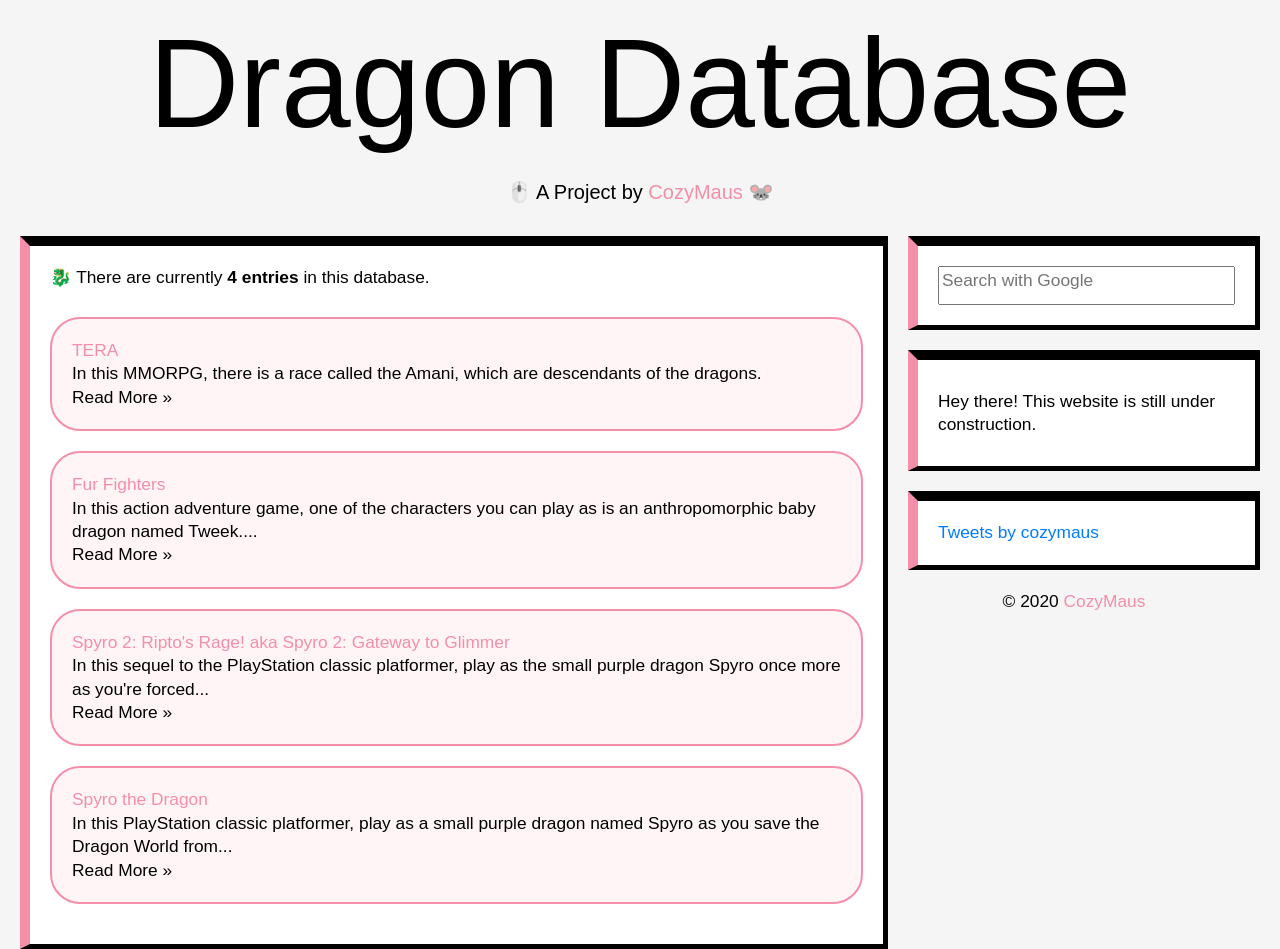
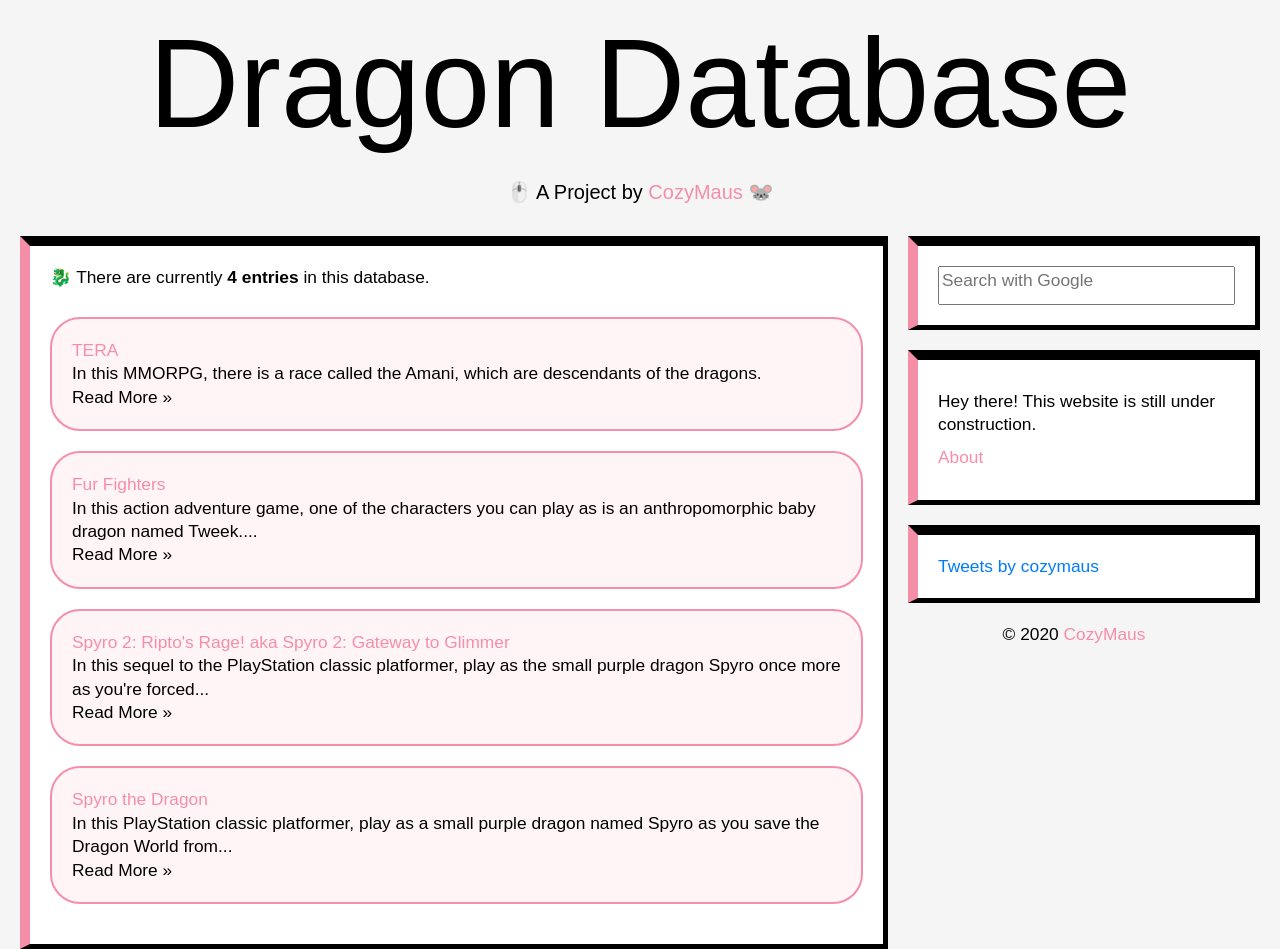
Before and after one commit to byliz/animal-game-database, a Jekyll site: the page built from index.html, in a window 1280 px wide. Built offline with Jekyll 4.4.1, drawn with Linux system fonts in a browser that asks for light colours; nearby versions of some CDN libraries; the list of posts is cut into pages by our own code; comment, search, counter and statistics services are not loaded.

Commit message:
Update about.html

```diff
--- a/_includes/about.html
+++ b/_includes/about.html
@@ -5,6 +5,6 @@
 </p>
 <p>Hey there! This website is still under construction.</p>
 
-
+  <p><a href="/about">About</a></p>
 
 </div>
```
